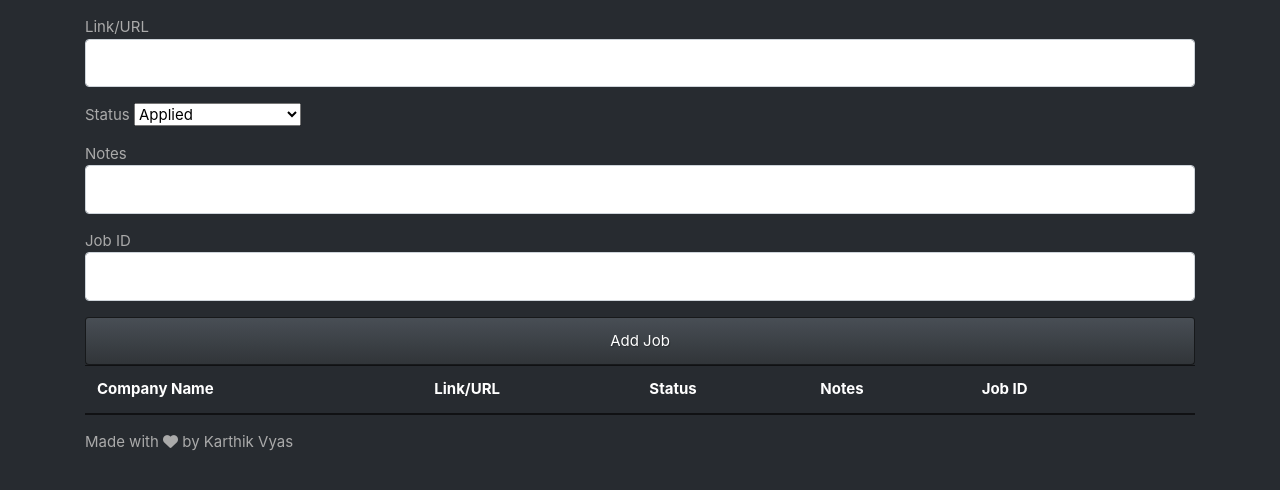
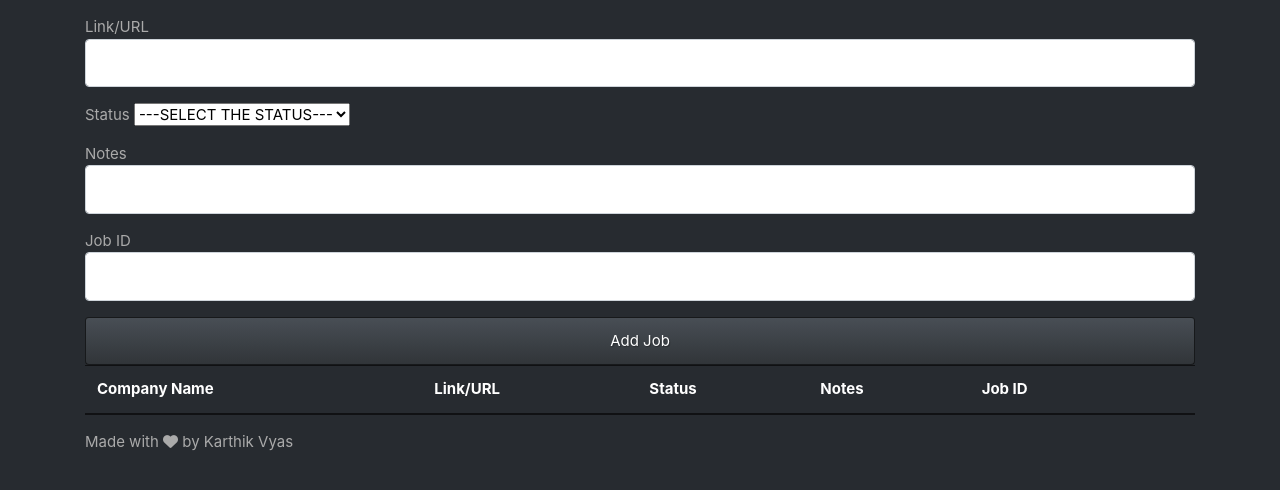
Before and after one commit to karthikvyas/JobApplicationTracker, a plain HTML site: page index.html in a window 1280 px wide. Shown: the part 146-636 px from the top of the page. Drawn offline with Linux system fonts and the light colour scheme.

Commit message:
Update index.html

```diff
--- a/index.html
+++ b/index.html
@@ -27,6 +27,7 @@
         <div class="form-group">
             <lable for="status">Status</lable>
             <select name="status" id="status">
+   <option value="">---SELECT THE STATUS---</option>
   <option value="Applied">Applied</option>
   <option value="Shortlisted">Shortlisted</option>
   <option value="Interview Scheduled">Interview Scheduled</option>
```
